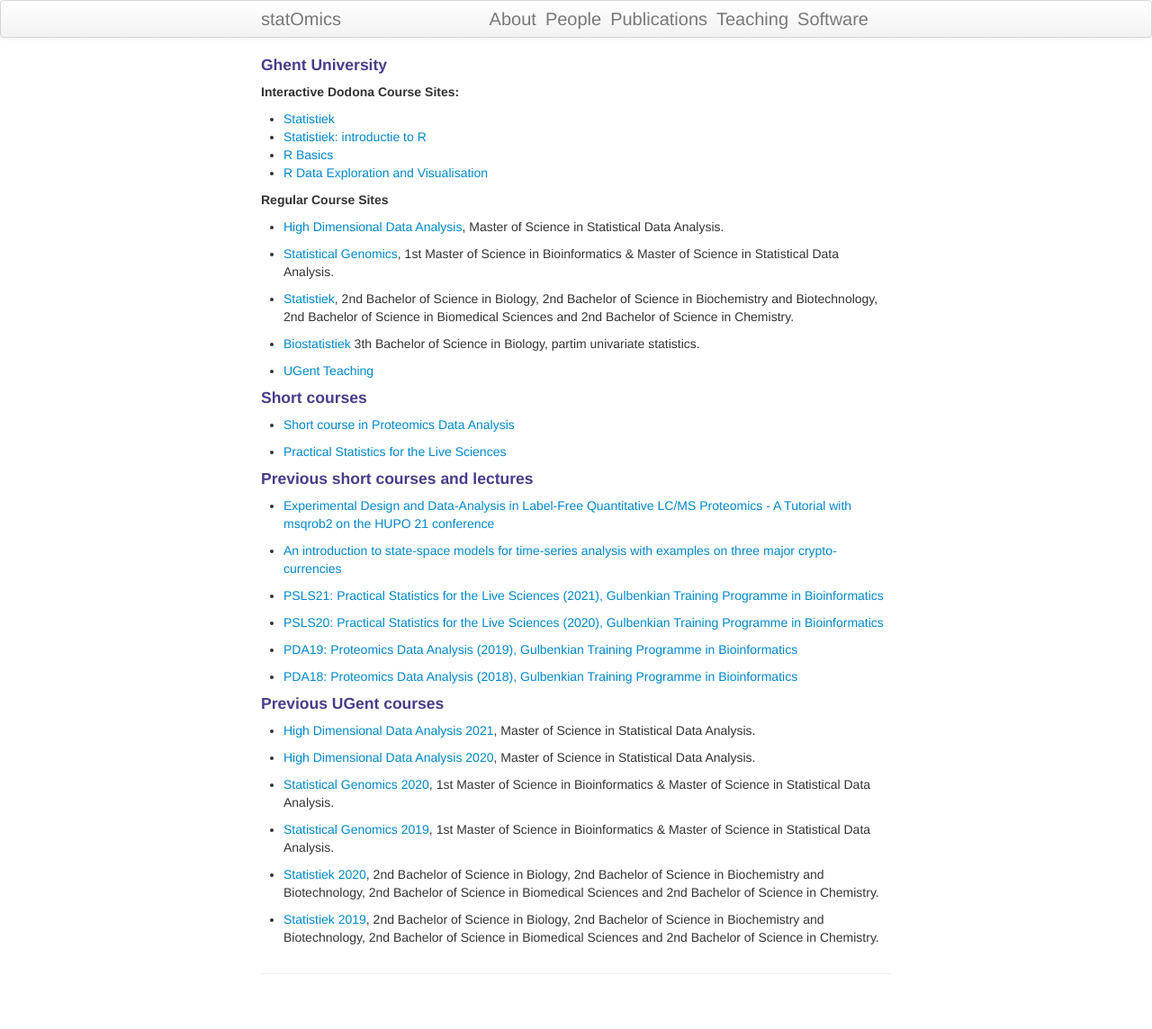
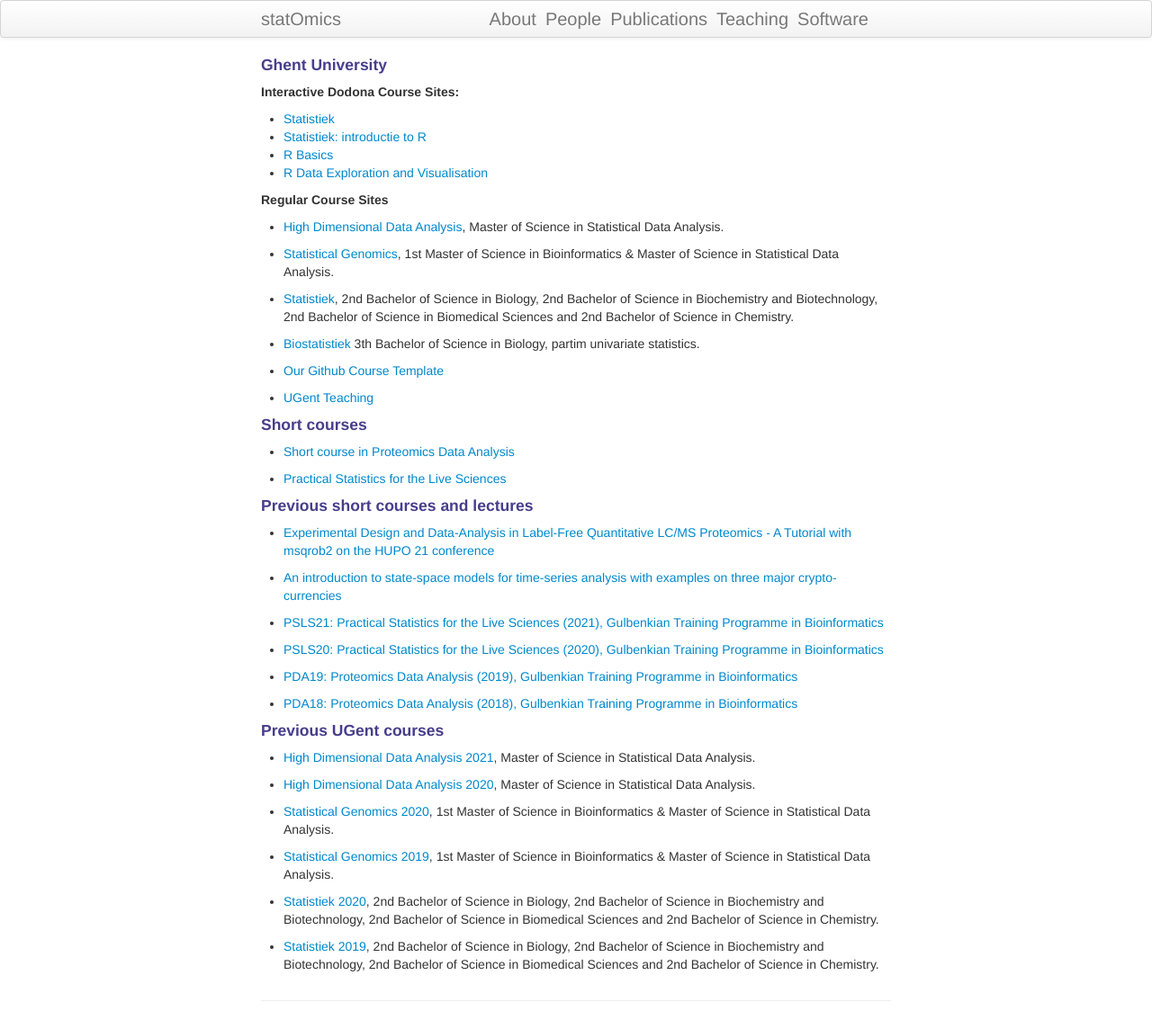
Before and after one commit to statOmics/statOmics.github.io, a Jekyll site: the page built from pages/teaching.md, in a window 1280 px wide. Shown: the whole page at 90% size. Built offline with Jekyll 4.4.1, drawn with Linux system fonts in a browser that asks for light colours; before the commit the page ends 1114 px from its top, so only the background shows below that.

Commit message:
update courses

```diff
--- a/pages/teaching.md
+++ b/pages/teaching.md
@@ -20,6 +20,8 @@
 - [Statistiek](https://statomics.github.io/sbc21/), 2nd Bachelor of Science in Biology, 2nd Bachelor of Science in Biochemistry and Biotechnology, 2nd Bachelor of Science in Biomedical Sciences and 2nd Bachelor of Science in Chemistry.
 
 - [Biostatistiek](https://statomics.github.io/biostatistics21/) 3th Bachelor of Science in Biology, partim univariate statistics.
+
+- [Our Github Course Template](https://github.com/statOmics/Rmd-website)
 
 - [UGent Teaching](https://telefoonboek.ugent.be/nl/people/801001441317)
 
```
